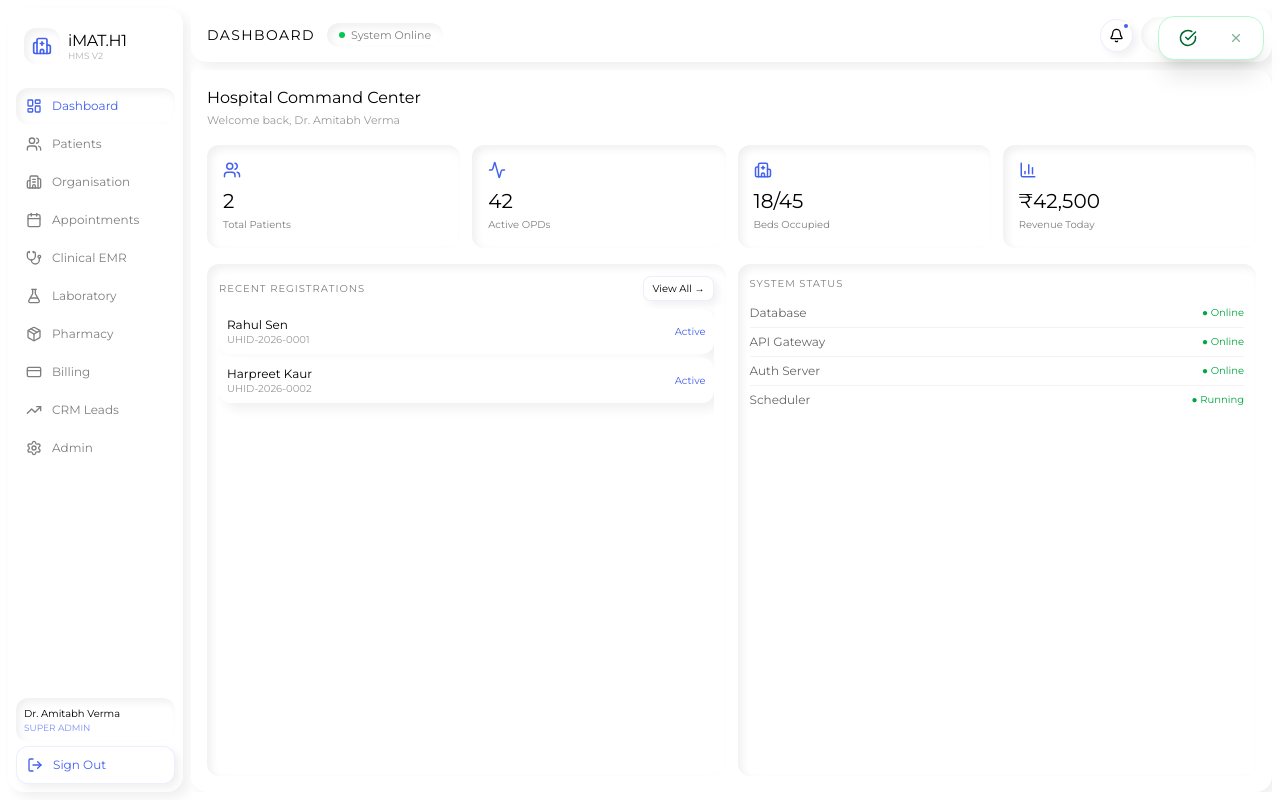
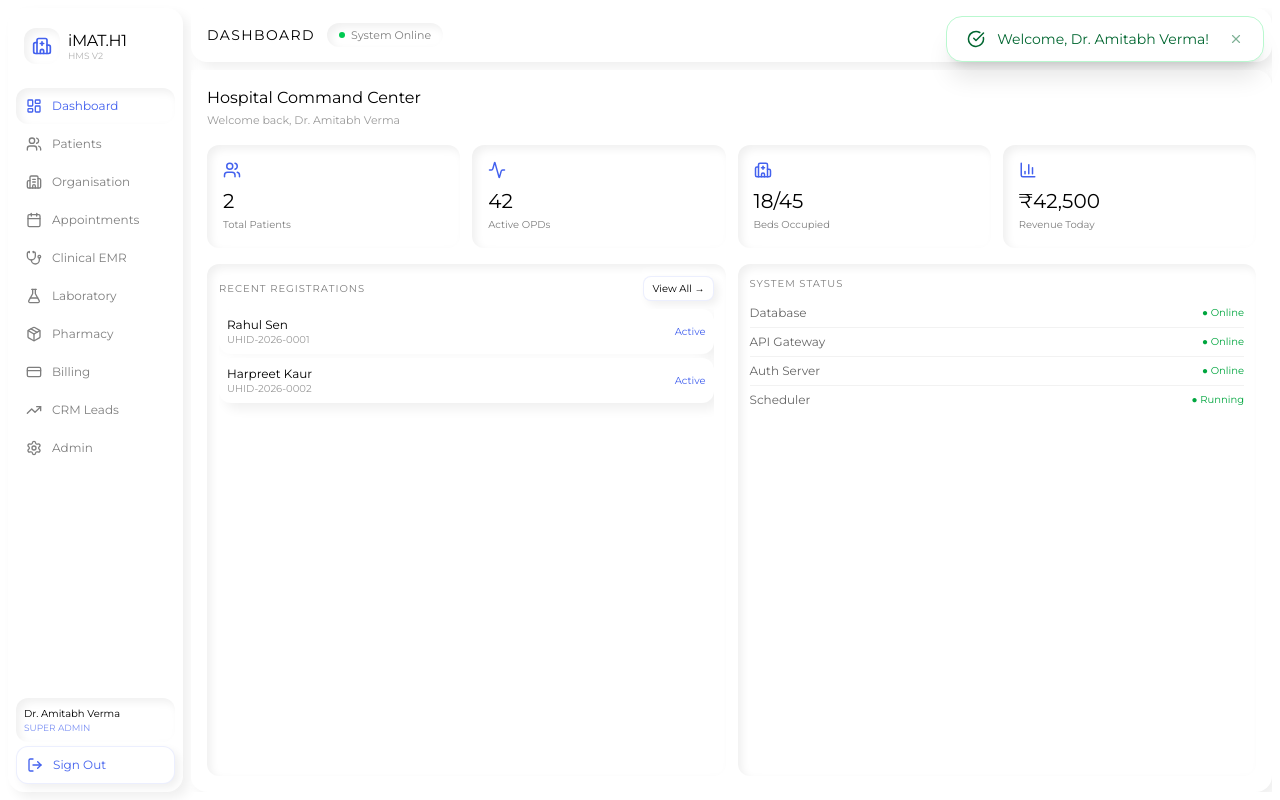
Before and after one commit to ulfathai003/hospital, a React (Vite) app: page / in a window 1280 px wide. Both pictures are taken after a click on the button "Sign Internally as Super Admin". Built offline with nearby package versions, Linux system fonts and the light colour scheme.

Commit message:
Fix Toast prop naming and add dismissal support

```diff
--- a/src/App.tsx
+++ b/src/App.tsx
@@ -171,11 +171,11 @@ export default function App() {
   const [session, setSession] = useState<UserSession | null>(null);
   const [db, setDb] = useState<DatabaseState>(INITIAL_DB);
   const [activeTab, setActiveTab] = useState<Tab>('dashboard');
-  const [toasts, setToasts] = useState<{ id: string; msg: string; type: 'success' | 'error' }[]>([]);
+  const [toasts, setToasts] = useState<{ id: string; message: string; type: 'success' | 'error' }[]>([]);
 
-  const showToast = (msg: string, type: 'success' | 'error' = 'success') => {
+  const showToast = (message: string, type: 'success' | 'error' = 'success') => {
     const id = Math.random().toString(36).slice(2, 9);
-    setToasts(prev => [...prev, { id, msg, type }]);
+    setToasts(prev => [...prev, { id, message, type }]);
     setTimeout(() => setToasts(prev => prev.filter(t => t.id !== id)), 3000);
   };
 
@@ -189,7 +189,7 @@ export default function App() {
     <>
       <LoginScreen onLogin={handleLogin} />
       <div className="fixed bottom-8 right-8 z-50 flex flex-col gap-3">
-        {toasts.map(t => <Toast key={t.id} message={t.msg} type={t.type} />)}
+        {toasts.map(t => <Toast key={t.id} message={t.message} type={t.type} onClose={() => setToasts(prev => prev.filter(x => x.id !== t.id))} />)}
       </div>
     </>
   );
@@ -295,7 +295,7 @@ export default function App() {
       </main>
 
       <div className="fixed bottom-8 right-8 z-50 flex flex-col gap-3">
-        {toasts.map(t => <Toast key={t.id} message={t.msg} type={t.type} />)}
+        {toasts.map(t => <Toast key={t.id} message={t.message} type={t.type} onClose={() => setToasts(prev => prev.filter(x => x.id !== t.id))} />)}
       </div>
     </div>
   );
--- a/src/components/ui.tsx
+++ b/src/components/ui.tsx
@@ -123,12 +123,12 @@ export const StatusBadge: React.FC<{ status: RecordStatus | string }> = ({ statu
 );
 
 // ── Toast ─────────────────────────────────────────────────────────────────────
-export const Toast: React.FC<{ msg: string; type: 'success' | 'error'; onClose: () => void }> = ({ msg, type, onClose }) => (
+export const Toast: React.FC<{ message: string; type: 'success' | 'error'; onClose?: () => void }> = ({ message, type, onClose }) => (
   <motion.div initial={{ opacity: 0, y: -40 }} animate={{ opacity: 1, y: 0 }} exit={{ opacity: 0, y: -40 }}
     className={`fixed top-4 right-4 z-[100] flex items-center gap-3 px-5 py-3 rounded-2xl nm-card text-sm font-normal shadow-xl border ${type === 'success' ? 'border-green-200 text-green-800' : 'border-red-200 text-red-800'}`}>
     {type === 'success' ? <CheckCircle size={18} /> : <AlertCircle size={18} />}
-    <span>{msg}</span>
-    <button onClick={onClose} className="ml-2 opacity-50 hover:opacity-100"><X size={14} /></button>
+    <span>{message}</span>
+    {onClose && <button onClick={onClose} className="ml-2 opacity-50 hover:opacity-100"><X size={14} /></button>}
   </motion.div>
 );
 
```
